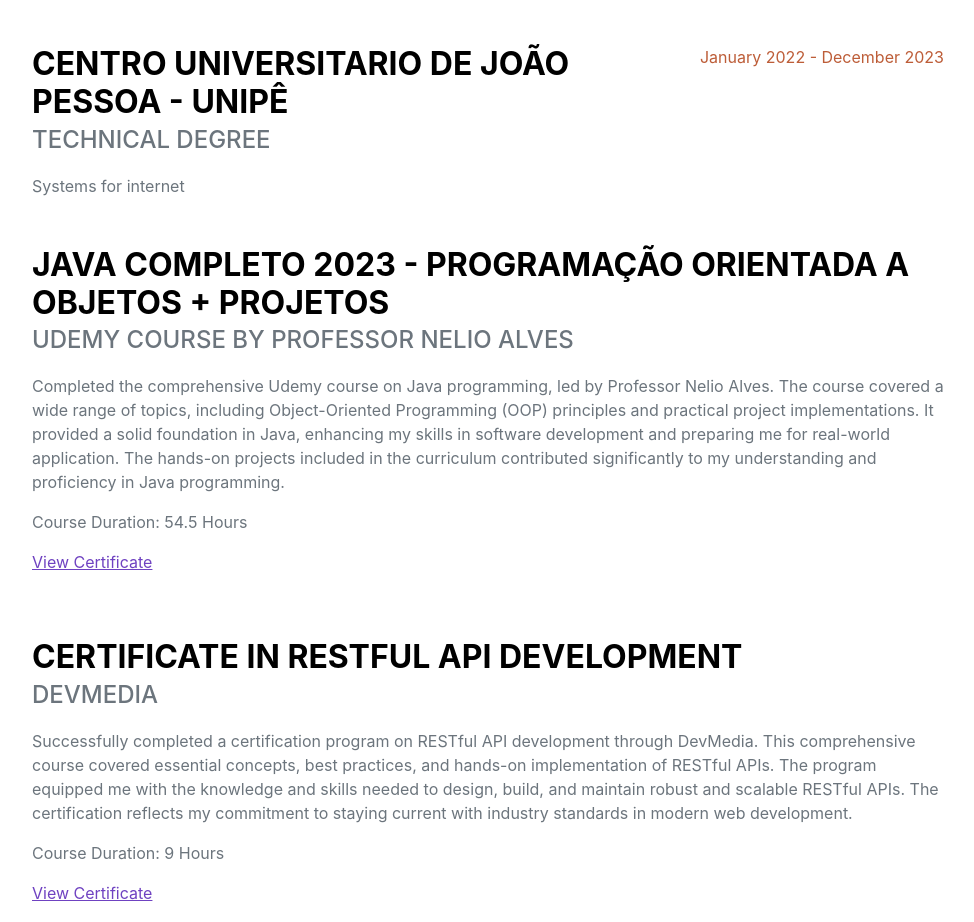
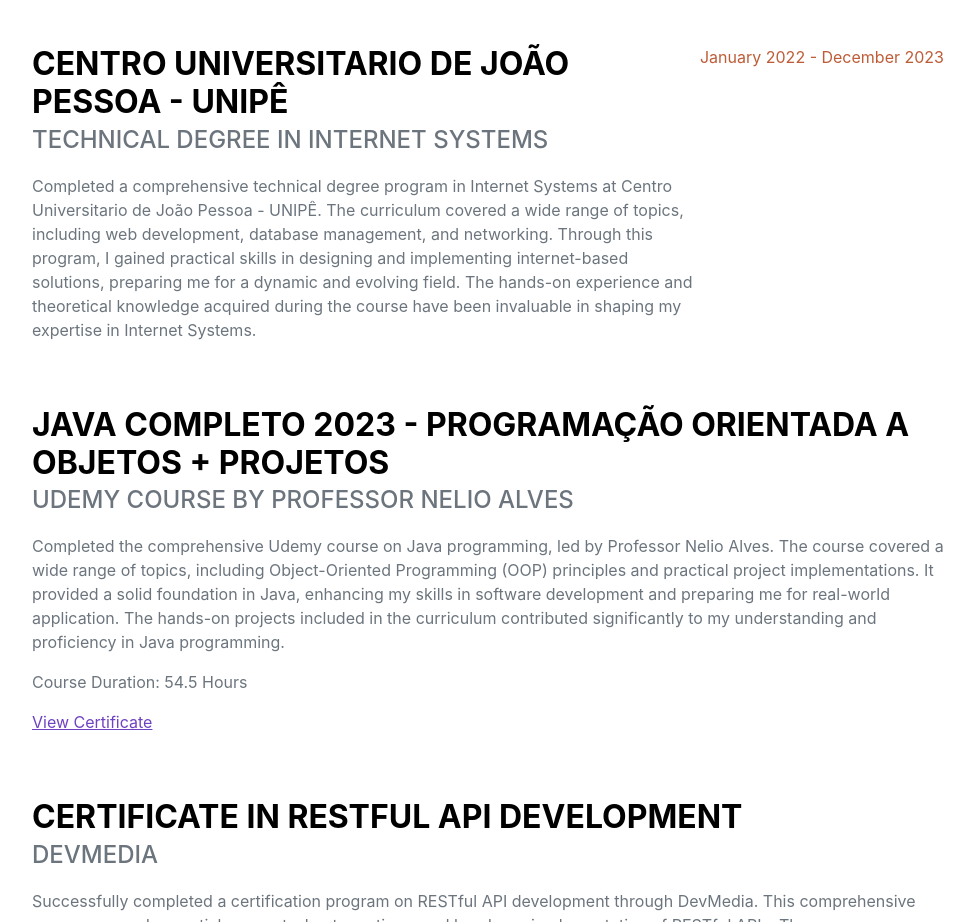
Before and after one commit to IanOliveiraSilva/-Curriculum, a plain HTML site: page index.html in a window 1280 px wide. Shown: the part 2969-3891 px from the top of the page, without its empty margins (288-1262 px from the left). Drawn offline with nearby package versions, Linux system fonts and the light colour scheme; a web font is replaced by a local one.

Commit message:
Adding info to system internet course

```diff
--- a/index.html
+++ b/index.html
@@ -179,11 +179,17 @@
                 <div class="d-flex flex-column flex-md-row justify-content-between mb-5">
                     <div class="flex-grow-1">
                         <h3 class="mb-0">CENTRO UNIVERSITARIO DE JOÃO PESSOA - UNIPÊ </h3>
-                        <div class="subheading mb-3">Technical Degree</div>
-                        <div>Systems for internet</div>
+                        <div class="subheading mb-3">Technical Degree in Internet Systems</div>
+                        <p>Completed a comprehensive technical degree program in Internet Systems at Centro
+                            Universitario de João Pessoa - UNIPÊ. The curriculum covered a wide range of topics,
+                            including web development, database management, and networking. Through this program, I
+                            gained practical skills in designing and implementing internet-based solutions, preparing me
+                            for a dynamic and evolving field. The hands-on experience and theoretical knowledge acquired
+                            during the course have been invaluable in shaping my expertise in Internet Systems.</p>
                     </div>
                     <div class="flex-shrink-0"><span class="text-primary">January 2022 - December 2023</span></div>
                 </div>
+
 
                 <div class="d-flex flex-column flex-md-row justify-content-between mb-5">
                     <div class="flex-grow-1">
```
